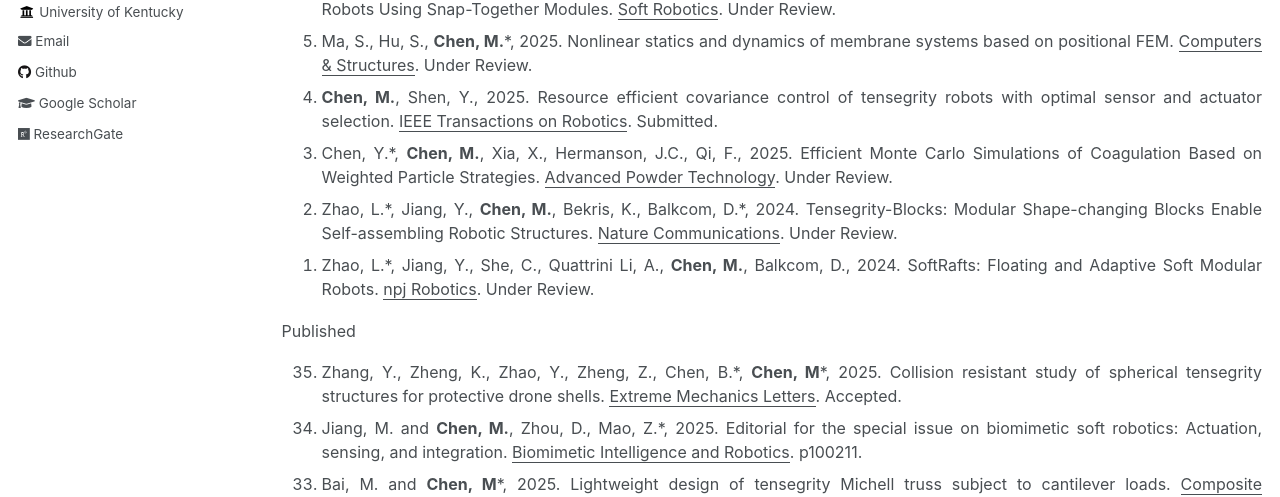
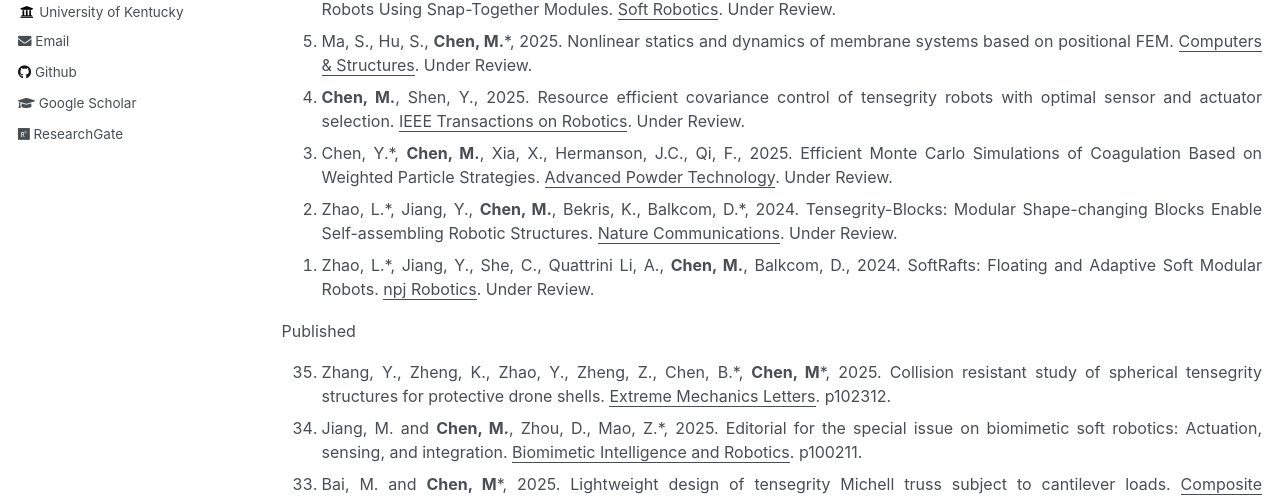
Before and after one commit to Muhao-Chen/muhao-chen.github.io, a Jekyll site: the page built from _pages/publication.md, in a window 1280 px wide and 900 px high. Shown: the part 400-897 px from the top of the window. Built offline with Jekyll 4.4.1, drawn with Linux system fonts in a browser that asks for light colours.

Commit message:
Update publication.md

```diff
--- a/_pages/publication.md
+++ b/_pages/publication.md
@@ -20,7 +20,7 @@ Submitted
 <li> Zhao, L.*, Jiang, Y., She, C., Quattrini Li, A., <strong>Chen, M.</strong>, Balkcom, D., 2025. SoftSnap: Rapid Prototyping of Untethered Soft Robots Using Snap-Together Modules. <u>Soft Robotics</u>. Under Review. </li>
 <!-- <li> Zhu, Z.*, <strong>Chen, M.</strong>, 2025. A metaheuristic approach to the design of a space station with artificial gravity. <u>Acta Astronautica</u>. Under Review. </li> -->
 <li> Ma, S., Hu, S., <strong>Chen, M.</strong>*, 2025. Nonlinear statics and dynamics of membrane systems based on positional FEM. <u>Computers & Structures</u>. Under Review.</li>
-<li> <strong>Chen, M.</strong>, Shen, Y., 2025. Resource efficient covariance control of tensegrity robots with optimal sensor and actuator selection. <u>IEEE Transactions on Robotics</u>. Submitted. </li>
+<li> <strong>Chen, M.</strong>, Shen, Y., 2025. Resource efficient covariance control of tensegrity robots with optimal sensor and actuator selection. <u>IEEE Transactions on Robotics</u>. Under Review. </li>
 <li> Chen, Y.*, <strong>Chen, M.</strong>, Xia, X., Hermanson, J.C., Qi, F., 2025. Efficient Monte Carlo Simulations of Coagulation Based on Weighted Particle Strategies. <u>Advanced Powder Technology</u>. Under Review. </li>
 <li> Zhao, L.*, Jiang, Y., <strong>Chen, M.</strong>, Bekris, K., Balkcom, D.*, 2024. Tensegrity-Blocks: Modular Shape-changing Blocks Enable Self-assembling Robotic Structures. <u>Nature Communications</u>. Under Review. </li>
 <!-- <li> <strong>Chen, M.</strong>*, 2024. Mass efficient Double-Helix Tensegrity for underwater, land, air, and space applications. <u>Computer Methods in Applied Mechanics and Engineering</u>.-->
@@ -30,7 +30,7 @@ Submitted
 </ol>
 Published
 <ol reversed>
-<li> Zhang, Y., Zheng, K., Zhao, Y., Zheng, Z., Chen, B.*, <strong>Chen, M</strong>*, 2025. Collision resistant study of spherical tensegrity structures for protective drone shells. <u>Extreme Mechanics Letters</u>. Accepted. </li>
+<li> Zhang, Y., Zheng, K., Zhao, Y., Zheng, Z., Chen, B.*, <strong>Chen, M</strong>*, 2025. Collision resistant study of spherical tensegrity structures for protective drone shells. <u>Extreme Mechanics Letters</u>. p102312. </li>
 <li>Jiang, M. and <strong>Chen, M.</strong>, Zhou, D., Mao, Z.*, 2025. Editorial for the special issue on biomimetic soft robotics: Actuation, sensing, and integration. <u>Biomimetic Intelligence and Robotics</u>. p100211.</li>
 <li>Bai, M. and <strong>Chen, M</strong>*, 2025. Lightweight design of tensegrity Michell truss subject to cantilever loads. <u>Composite Structures</u>. p118925.</li>
 <li>Zhang, G., <strong>Chen, M.</strong>*, Chen, D., Shen, Y.*, 2025. Lightweight designs of simply supported tensegrity structures and their applications to bridges. <u>Composite Structures</u>. p118923.</li>
```
